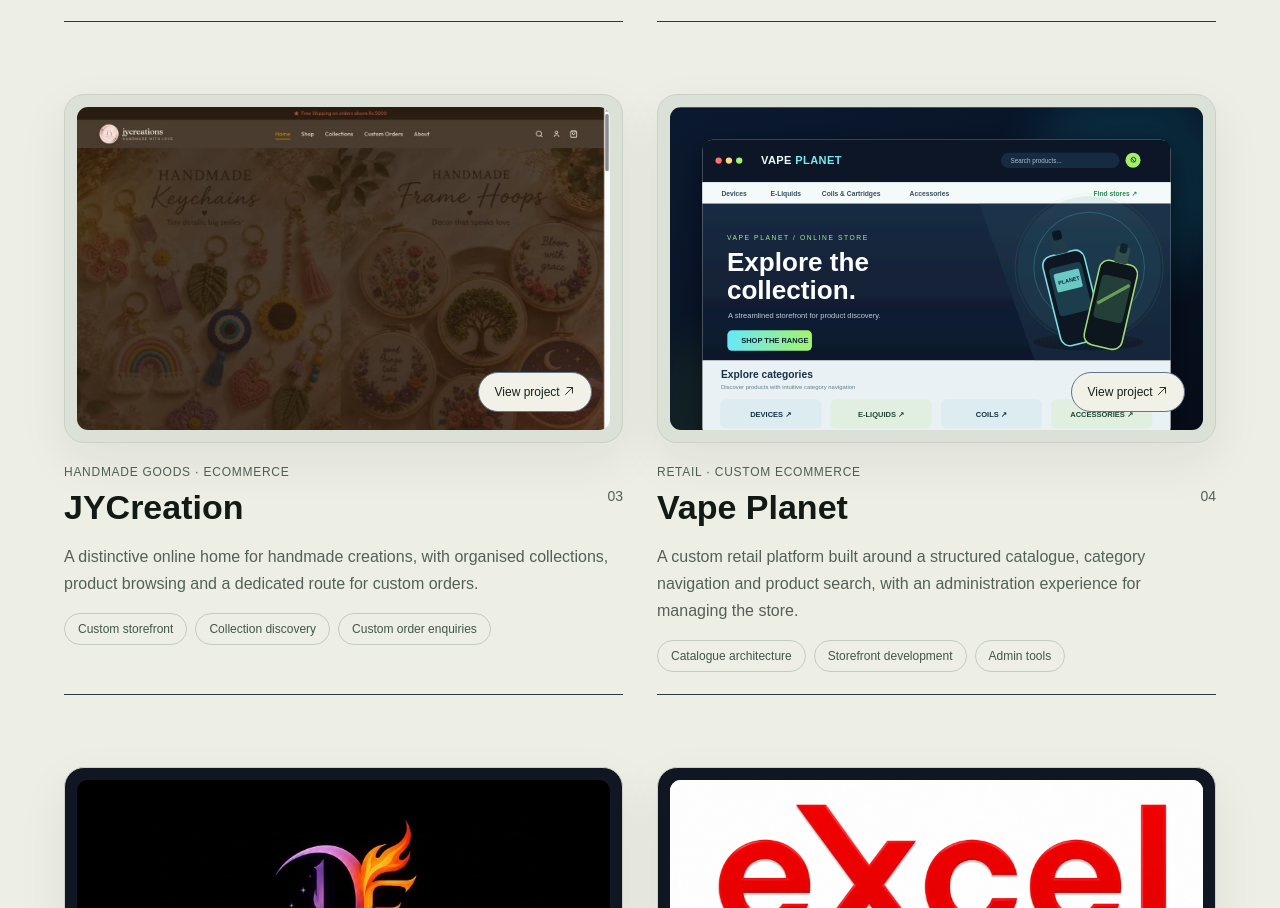
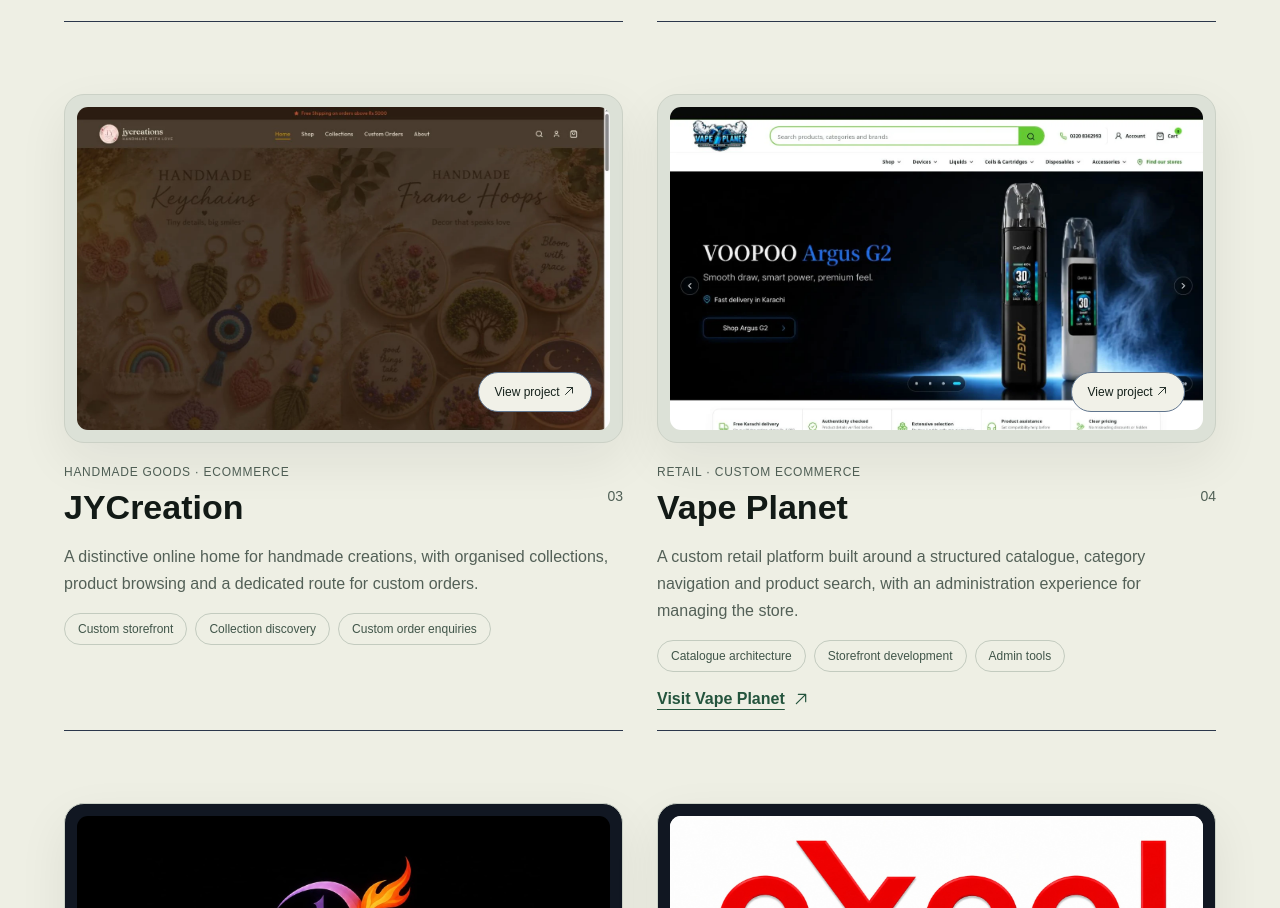
Before and after one commit to h2svolt/h2s, a React (Vite) app: page / in a window 1280 px wide. Shown: the part 1895-2803 px from the top of the page. Built offline with nearby package versions, Linux system fonts and the light colour scheme.

Commit message:
Show actual Vape Planet storefront and add direct portfolio website link

```diff
--- a/src/App.jsx
+++ b/src/App.jsx
@@ -74,7 +74,7 @@
   { title: "Y-SCENTS", eyebrow: "Fragrance · Shopify", description: "A considered shopping experience for a fragrance brand, bringing together collection discovery, product storytelling and a clear path to checkout.", image: "/portfolio/yscents.webp", alt: "Y-SCENTS fragrance storefront", url: "https://www.yscents.store/", scope: ["Storefront design", "Shopify development", "Product presentation"] },
   { title: "Bays Attire", eyebrow: "Fashion · Shopify", description: "An editorial storefront for a womenswear label. Collection browsing, product detail and sizing guidance help customers explore the brand and choose their next piece.", image: "/portfolio/baysattire.webp", alt: "Bays Attire fashion storefront", url: "https://baysattire.com/", scope: ["Shopify storefront", "Collection pages", "Mobile experience"] },
   { title: "JYCreation", eyebrow: "Handmade goods · Ecommerce", description: "A distinctive online home for handmade creations, with organised collections, product browsing and a dedicated route for custom orders.", image: "/portfolio/jycreation.webp", alt: "JYCreation handmade goods storefront", url: "https://www.jycreations.store/", scope: ["Custom storefront", "Collection discovery", "Custom order enquiries"] },
-  { title: "Vape Planet", eyebrow: "Retail · Custom ecommerce", description: "A custom retail platform built around a structured catalogue, category navigation and product search, with an administration experience for managing the store.", image: "/portfolio/vapeplanet-showcase.svg", alt: "Illustrated Vape Planet ecommerce storefront showcase", url: "https://vapeplanet.online/", scope: ["Catalogue architecture", "Storefront development", "Admin tools"] },
+  { title: "Vape Planet", eyebrow: "Retail · Custom ecommerce", description: "A custom retail platform built around a structured catalogue, category navigation and product search, with an administration experience for managing the store.", image: "/portfolio/vapeplanet-storefront.webp", alt: "Vape Planet live ecommerce storefront", url: "https://vapeplanet.online/", scope: ["Catalogue architecture", "Storefront development", "Admin tools"] },
   { title: "DreamFyre", eyebrow: "Digital platform", description: "A platform project with distinct player, staff and administrator experiences. The work brings account access, dashboards and operational workflows into one interface.", image: "/client-dreamfyre.jpeg", alt: "DreamFyre brand identity", brandOnly: true, scope: ["Interface design", "Account experiences", "Administration workflows"] },
   { title: "Excel", eyebrow: "Brand partnership", description: "Part of the H2S VOLT client portfolio.", image: "/client-excel.jpeg", alt: "Excel client brand identity", brandOnly: true },
 ];
@@ -392,6 +392,7 @@
           <div className="portfolio-meta"><div><p>{project.eyebrow}</p><h3><button onClick={() => setSelectedCase(project)}>{project.title}</button></h3></div><span className="project-number">{String(index+1).padStart(2,"0")}</span></div>
           <p className="portfolio-description">{project.description}</p>
           {project.scope && <div className="project-tags">{project.scope.map(item => <span key={item}>{item}</span>)}</div>}
+          {project.title === "Vape Planet" && <a className="portfolio-website-link" href={project.url} target="_blank" rel="noopener noreferrer">Visit Vape Planet <ArrowUpRight /></a>}
         </article>)}</div>
       </section>
 
--- a/src/index.css
+++ b/src/index.css
@@ -192,3 +192,8 @@
 /* Preserve the full case study artwork at every screen width. */
 .case-thumbnail{height:auto}
 .case-thumbnail img{width:100%;height:auto;object-fit:contain}
+
+/* Direct portfolio link to the live Vape Planet project. */
+.portfolio-website-link{display:inline-flex;align-items:center;gap:8px;margin-top:18px;color:#24543d;font-weight:600;text-decoration:underline;text-underline-offset:5px}
+.portfolio-website-link:hover{color:#121a16}
+.portfolio-website-link:focus-visible{outline:2px solid currentColor;outline-offset:5px;border-radius:2px}
```
Also changed, not shown: Public/portfolio/vapeplanet-storefront.webp (added).
